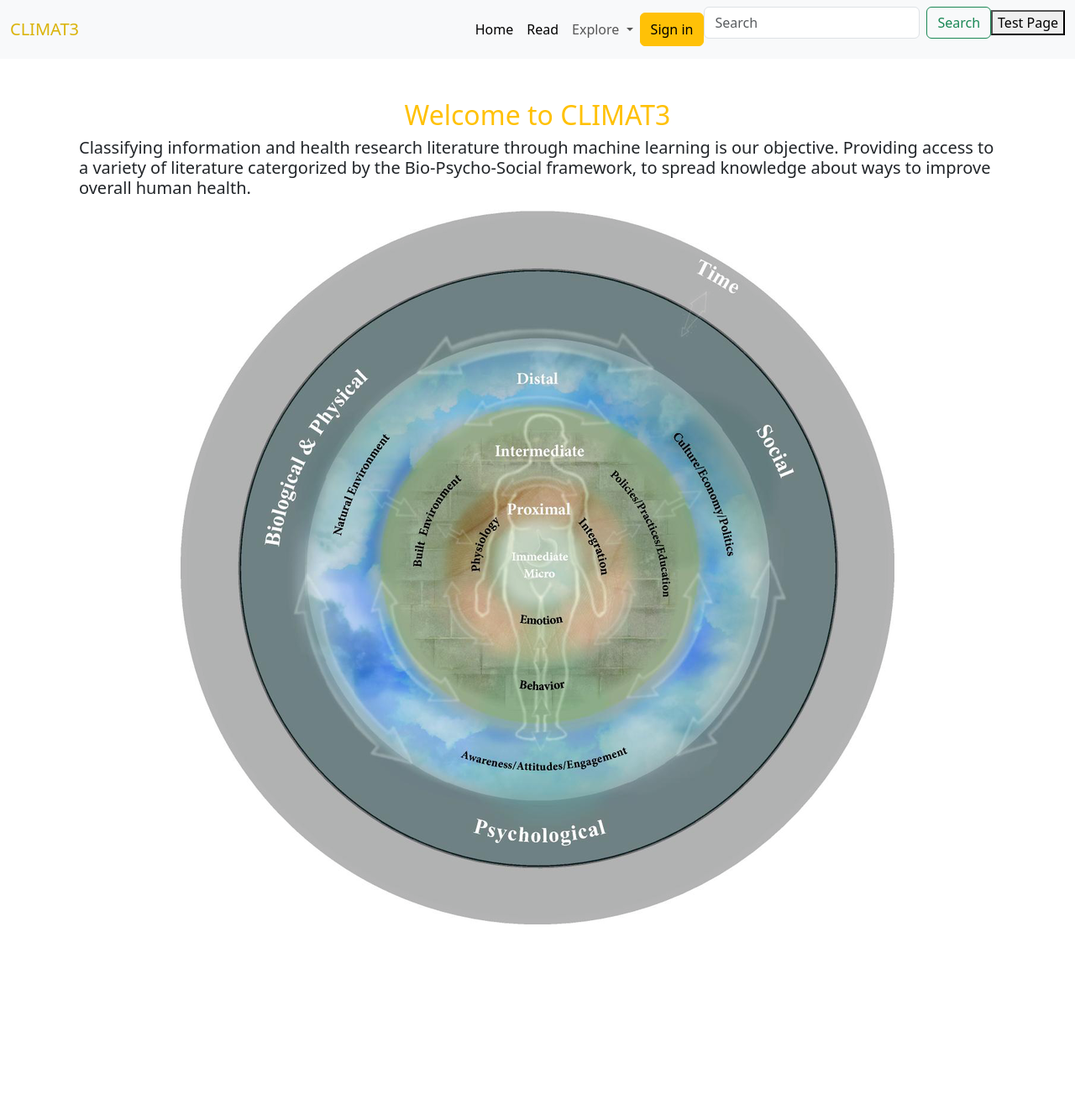
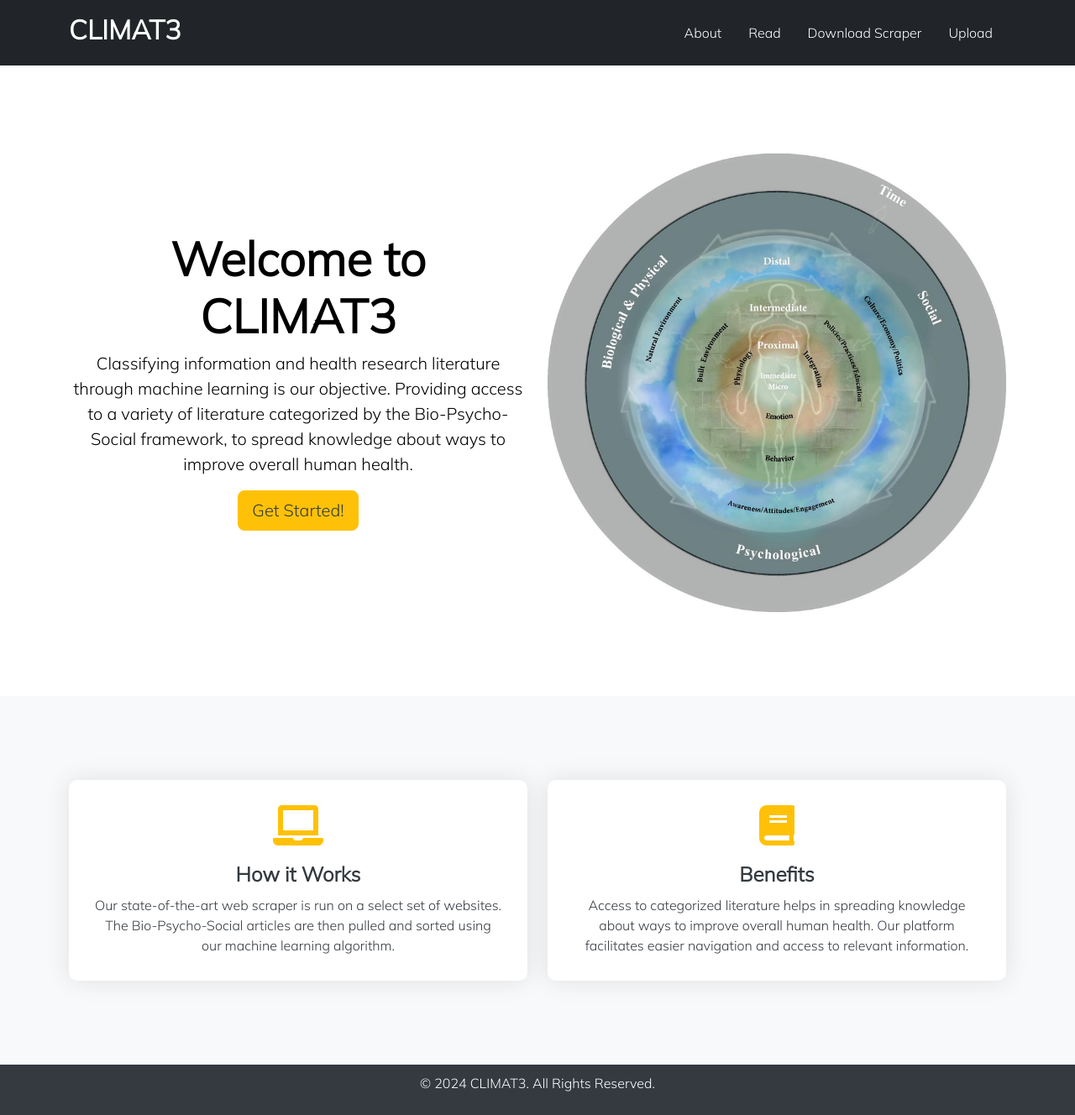
Before and after one commit to dwilliams62/425-426-Project, a website: page Climat3/public/index.html in a window 1280 px wide. Shown: the whole page at 84% size. Before the commit the page ends 1149 px from the top, so only its background shows below. Drawn offline with nearby package versions, Linux system fonts and the light colour scheme.

Commit message:
The new website design

```diff
--- a/Climat3/public/index.html
+++ b/Climat3/public/index.html
@@ -1,94 +1,166 @@
+<!DOCTYPE html>
 <html lang="en">
 <head>
     <meta charset="UTF-8">
     <meta name="viewport" content="width=device-width, initial-scale=1.0">
-    <link href="https://cdn.jsdelivr.net/npm/bootstrap@5.3.2/dist/css/bootstrap.min.css" rel="stylesheet"
-    integrity="sha384-T3c6CoIi6uLrA9TneNEoa7RxnatzjcDSCmG1MXxSR1GAsXEV/Dwwykc2MPK8M2HN" crossorigin="anonymous">
+    <title>CLIMAT3</title>
 
-    <title> CLIMAT3 </title>
+    <!-- Bootstrap CSS -->
+    <link rel="stylesheet" href="css/bootstrap.min.css">
+
+    <!-- Custom styles -->
+    <link rel="stylesheet" href="css/styles.css">
+
+    <!-- Google Fonts -->
+    <link rel="preconnect" href="https://fonts.googleapis.com">
+    <link rel="preconnect" href="https://fonts.gstatic.com" crossorigin>
+    <link href="https://fonts.googleapis.com/css2?family=Mulish:wght@300&display=swap" rel="stylesheet">
+
+    <!-- Font Awesome -->
+    <link rel="stylesheet" href="https://cdnjs.cloudflare.com/ajax/libs/font-awesome/5.15.4/css/all.min.css">
 
     <style>
-
-        /* Modify brand and text color */
-
-        .navbar-custom .navbar-brand,
-        .navbar-custom .navbar-text {
-            color: rgb(218, 179, 8);
+        body {
+            font-family: 'Mulish', sans-serif;
         }
-
-        .navbar-light .navbar-nav .nav-link {
-            color: rgb(218, 179, 8);
+        .navbar {
+            background-color: #343a40;
+        }
+        .nav-link {
+            color: #ffffff !important;
+        }
+        .page-header {
+            padding: 100px 0;
+            position: relative;
+            text-align: center;
+            color: #ffffff;
+        }
+        .information {
+            padding: 100px 0;
+            text-align: center;
+            color: #343a40;
+            background-color: #f8f9fa;
+        }
+        .custom-border {
+            border-radius: 15px;
+            border: 5px solid #343a40;
+        }
+        .btn-get-started {
+            background-color: #ffc107;
+            border-color: #ffc107;
+            color: #343a40;
+            transition: background-color 0.3s ease;
+        }
+        .btn-get-started:hover {
+            background-color: #ffcd39;
+            border-color: #ffcd39;
+            color: #343a40;
+        }
+        .icon-box {
+            background-color: #ffffff;
+            padding: 30px;
+            border-radius: 10px;
+            box-shadow: 0 0 30px rgba(0, 0, 0, 0.1);
+        }
+        .icon-box i {
+            font-size: 48px;
+            color: #ffc107;
+            margin-bottom: 20px;
+        }
+        .icon-box h3 {
+            font-size: 24px;
+            font-weight: 700;
+            margin-bottom: 10px;
+        }
+        .icon-box p {
+            font-size: 16px;
+            line-height: 24px;
+            margin-bottom: 0;
+        }
+        .footer {
+          width: 100%;
+    background-color: #343a40;
+    color: #fff;
+    text-align: center;
+    padding: 10px 0;
         }
     </style>
-
 </head>
 <body>
 
-    <nav class="navbar navbar-expand-lg navbar-custom bg-light">
-        <div class="container-fluid">
-          <a class="navbar-brand" href="#">CLIMAT3</a>
-          <button class="navbar-toggler" type="button" data-bs-toggle="collapse" data-bs-target="#navbarSupportedContent" aria-controls="navbarSupportedContent" aria-expanded="false" aria-label="Toggle navigation">
-            <span class="navbar-toggler-icon"></span>
-          </button>
-          <div class="collapse navbar-collapse" id="navbarSupportedContent">
-            <ul class="navbar-nav ms-auto">
-              <li class="nav-item">
-                <a class="nav-link active" aria-current="page" href="#">Home</a>
-              </li>
-              <li class="nav-item">
-                <a class="nav-link active"aria-current="page" href="https://www.zotero.org/groups/5185450/climate_climate_literature_index_for_multidisciplinary_author_teams_-_training_database/library">Read</a>
-              </li>
-              <li class="nav-item dropdown">
-                <a class="nav-link dropdown-toggle" href="#" id="navbarDropdown" role="button" data-bs-toggle="dropdown" aria-expanded="false">
-                  Explore
-                </a>
-                <ul class="dropdown-menu" aria-labelledby="navbarDropdown">
-                  <li><a class="dropdown-item" href="#">About</a></li>
-                  <li><a class="dropdown-item" href="#">Download Scraper</a></li>
-                  <li><a class="dropdown-item" href="#">Contacts</a></li>
-                </ul>
-              </li>
-              <button type="button" class="btn btn-warning">Sign in</button>
+  <!-- Navbar -->
+  <header class="bg-dark py-3">
+    <div class="container">
+      <div class="row align-items-center justify-content-between">
+        <div class="col-md-3">
+          <a href="index.html" class="text-decoration-none text-white">
+            <h2 class="fw-bold">CLIMAT3</h2>
+          </a>
+        </div>
+        <div class="col-md-9">
+          <nav class="nav justify-content-end">
+            <a class="nav-link active" href="about.html">About</a>
+            <a class="nav-link active" href="https://www.zotero.org/groups/5185450/climate_climate_literature_index_for_multidisciplinary_author_teams_-_training_database/library">Read</a>
+            <a class="nav-link active" href="#">Download Scraper</a>
+            <a class="nav-link active" href="upload.html">Upload</a>
+          </nav>
+        </div>
+      </div>
+    </div>
+  </header>
+  <!-- End Navbar -->
 
-            </ul>
-            <form class="d-flex">
-              <input class="form-control me-2" type="search" placeholder="Search" aria-label="Search">
-              <button class="btn btn-outline-success" type="submit">Search</button>
-            </form>
-            <form action="databasetest.html">
-              <button type="submit" class="button">Test Page</button>
-            </form>
+ <!-- Page Header -->
+<section class="page-header" style="color: #000000;">
+  <div class="container">
+    <div class="row align-items-center justify-content-center">
+      <div class="col-md-6">
+        <h1 class="display-4 fw-bold">Welcome to CLIMAT3</h1>
+        <p class="lead">Classifying information and health research literature through machine learning is our objective. Providing access to a variety of literature categorized by the Bio-Psycho-Social framework, to spread knowledge about ways to improve overall human health.</p>
+        <a href="search.html" class="btn btn-lg btn-get-started">Get Started!</a>
+      </div>
+      <div class="col-md-6">
+        <img src="./bpse2.png" class="img-fluid" alt="Header Image">
+      </div>
+    </div>
+  </div>
+
+</section>
+<!-- End Page Header -->
+
+
+  <!-- info Section -->
+  <section class="information">
+    <div class="container">
+      <div class="row">
+        <div class="col-md-6">
+          <div class="icon-box">
+            <i class="fas fa-laptop"></i>
+            <h3>How it Works</h3>
+            <p>Our state-of-the-art web scraper is run on a select set of websites. The Bio-Psycho-Social articles are then pulled and sorted using our machine learning algorithm.</p>
           </div>
         </div>
-      </nav>
-
-      <main>
-        <!--First container for top of page-->
-      <div class = "container mb-5 pt-5">
-
-      <div class = "col">
-        <h2 class = "text-warning text-center">Welcome to CLIMAT3</h2>
-        <div class = "container" id = "white">
-          <h5 class = "lead">Classifying information and health research literature through machine learning is our objective. Providing access to a variety of literature catergorized by the Bio-Psycho-Social framework, to spread knowledge about ways to improve overall human health.
-          </h5>
+        <div class="col-md-6">
+          <div class="icon-box">
+            <i class="fas fa-book"></i>
+            <h3>Benefits</h3>
+            <p>Access to categorized literature helps in spreading knowledge about ways to improve overall human health. Our platform facilitates easier navigation and access to relevant information.</p>
+          </div>
         </div>
       </div>
+    </div>
+  </section>
+  <!-- End info Section -->
 
-      <div class = "col">
+<!-- Footer -->
+<footer class="footer">
+  <div class="container">
+      <p>&copy; 2024 CLIMAT3. All Rights Reserved.</p>
+  </div>
+</footer>
+<!-- End Footer -->
 
-        <div class = "container" id = "white">
-            <img src="bpse2.png" class="img-fluid mx-auto d-block" alt="Responsive image">
-        </div>
-      </div>
-
-
-  </div>
-      </main>
-
-
-
-    <script src="https://cdn.jsdelivr.net/npm/bootstrap@5.3.2/dist/js/bootstrap.bundle.min.js"
-    integrity="sha384-C6RzsynM9kWDrMNeT87bh95OGNyZPhcTNXj1NW7RuBCsyN/o0jlpcV8Qyq46cDfL" crossorigin="anonymous"></script>
-
+  <!-- Bootstrap JS -->
+  <script src="js/bootstrap.bundle.min.js"></script>
 </body>
 </html>
```
Also changed, not shown: Climat3/public/about.html (added, +107 -0 lines), Climat3/public/search.html (added, +149 -0 lines), Climat3/public/upload.html (added, +121 -0 lines).
